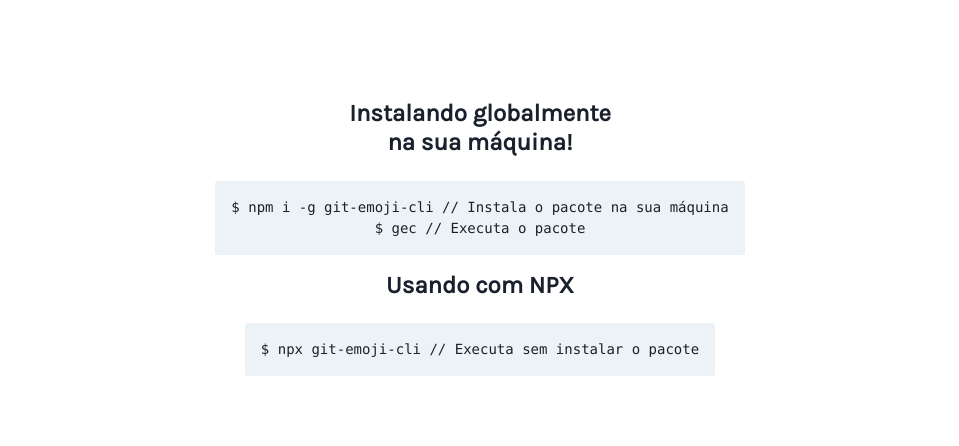
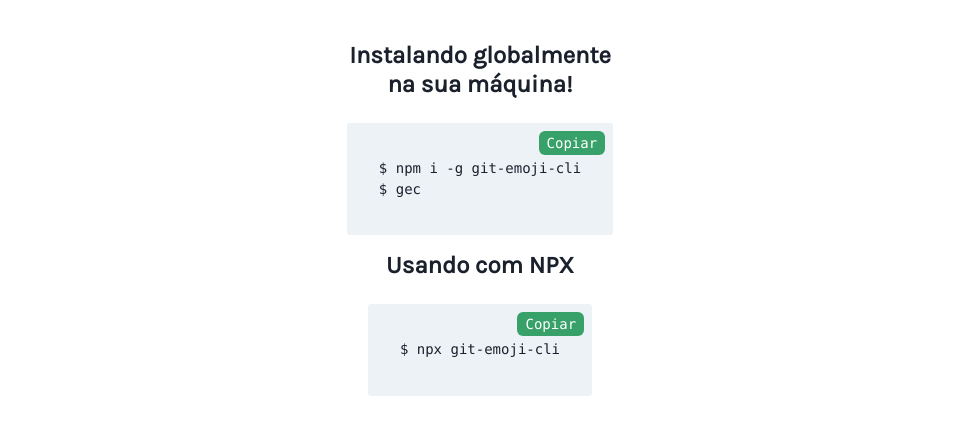
Before and after one commit to w1redl4in/git-emoji-cli-landing-page, a Next.js app: page / in a window 1280 px wide. Shown: the part 2800-3246 px from the top of the page, without its empty margins (160-1119 px from the left). Built offline with nearby package versions, Linux system fonts and the light colour scheme; a web font is replaced by a local one.

Commit message:
feat(instructions): :sparkles: add copy to clipboard

```diff
--- a/src/common/instructions/index.tsx
+++ b/src/common/instructions/index.tsx
@@ -1,7 +1,40 @@
-import { Code, Flex, Heading, VStack } from "@chakra-ui/react";
+import {
+  Code,
+  Flex,
+  Heading,
+  Tag,
+  Text,
+  useClipboard,
+  useToast,
+  VStack,
+} from "@chakra-ui/react";
+import { useCallback, useEffect, useState } from "react";
 import { GradientText } from "../../components/GradientText";
 
 export function Instructions() {
+  const [clipboardValue, setClipboardValue] = useState("");
+  const { onCopy, hasCopied } = useClipboard(clipboardValue);
+  const toast = useToast();
+
+  const handleClipboard = useCallback(
+    async (value: string) => {
+      setClipboardValue(value);
+      onCopy();
+    },
+    [onCopy]
+  );
+
+  useEffect(() => {
+    if (hasCopied) {
+      toast.closeAll();
+      toast({
+        title: `${clipboardValue} foi copiado com sucesso!`,
+        variant: "solid",
+        colorScheme: "green",
+      });
+    }
+  }, [clipboardValue, hasCopied, toast]);
+
   return (
     <Flex
       alignItems="center"
@@ -31,17 +64,55 @@ export function Instructions() {
             Instalando globalmente <br /> na sua máquina!
           </Heading>
 
-          <Code w="100%" borderRadius="0.2rem" p="1rem">
-            $ npm i -g git-emoji-cli // Instala o pacote na sua máquina <br /> $
-            gec // Executa o pacote
+          <Code
+            minW="100%"
+            borderRadius="0.2rem"
+            p="2.2rem 2rem"
+            textAlign="left"
+            colorScheme="gray"
+            position="relative"
+          >
+            <Text>
+              $ npm i -g git-emoji-cli
+              <br /> $ gec
+            </Text>
+            <Tag
+              cursor="pointer"
+              variant="solid"
+              colorScheme="green"
+              position="absolute"
+              top="2"
+              right="2"
+              onClick={() => handleClipboard("npm i -g git-emoji-cli")}
+            >
+              Copiar
+            </Tag>
           </Code>
         </VStack>
 
         <VStack spacing="1.5rem">
           <Heading fontSize="2xl">Usando com NPX</Heading>
 
-          <Code w="100%" borderRadius="0.2rem" p="1rem">
-            $ npx git-emoji-cli // Executa sem instalar o pacote
+          <Code
+            minW="100%"
+            borderRadius="0.2rem"
+            p="2.2rem 2rem"
+            textAlign="left"
+            colorScheme="gray"
+            position="relative"
+          >
+            <Text>$ npx git-emoji-cli</Text>
+            <Tag
+              cursor="pointer"
+              variant="solid"
+              colorScheme="green"
+              position="absolute"
+              top="2"
+              right="2"
+              onClick={() => handleClipboard("npx git-emoji-cli")}
+            >
+              Copiar
+            </Tag>
           </Code>
         </VStack>
       </VStack>
```
